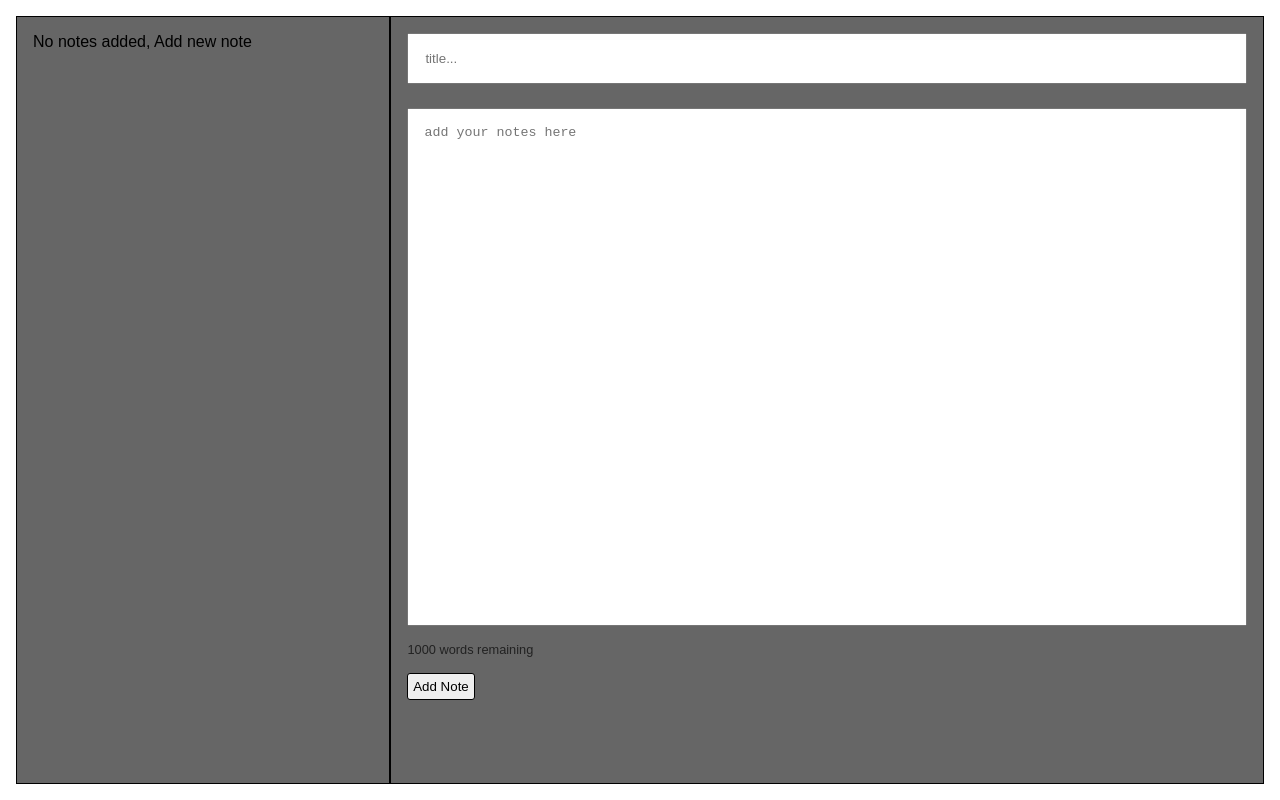
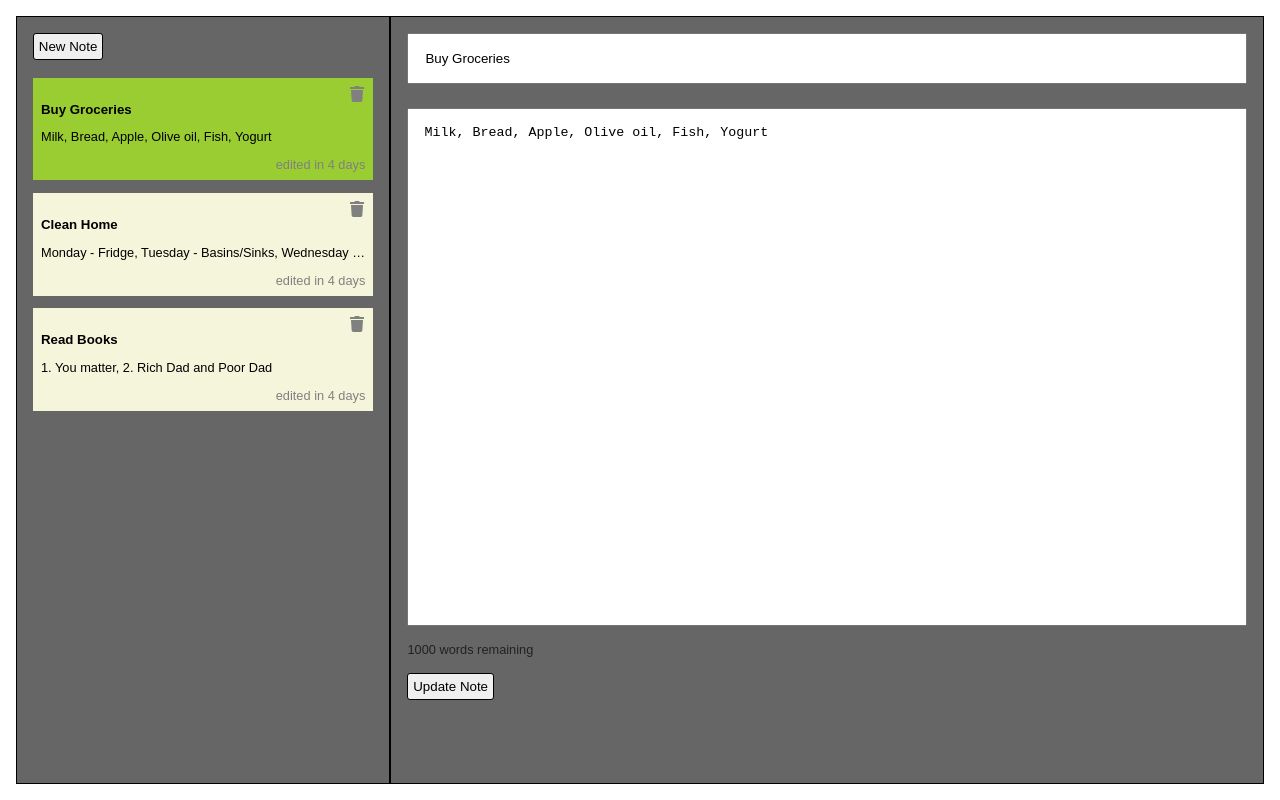
Before and after one commit to ManishaMuskan/react-notes-app, a React (Create React App) app: page / in a window 1280 px wide. Built offline with nearby package versions, Linux system fonts and the light colour scheme.

Commit message:
Moment js added to show when the note is addded oredited

```diff
--- a/package.json
+++ b/package.json
@@ -6,9 +6,11 @@
     "@testing-library/jest-dom": "^5.16.4",
     "@testing-library/react": "^13.3.0",
     "@testing-library/user-event": "^13.5.0",
+    "moment": "^2.29.3",
     "react": "^18.1.0",
     "react-dom": "^18.1.0",
     "react-icons": "^4.4.0",
+    "react-moment": "^1.1.2",
     "react-scripts": "5.0.1",
     "uuid": "^8.3.2",
     "web-vitals": "^2.1.4"
--- a/src/App.js
+++ b/src/App.js
@@ -18,40 +18,40 @@ function App() {
 			id: uuid(),
 			title: "Buy Groceries",
 			body: "Milk, Bread, Apple, Olive oil, Fish, Yogurt",
-			createdDate: "1654786692399",
-			lastModified: "1654786692499",
+			createdDate: 1654901504510,
+			lastModified: 1654901504510,
 		},
 		{
 			id: uuid(),
 			title: "Clean Home",
 			body: "Monday - Fridge, Tuesday - Basins/Sinks, Wednesday - Bedsheets",
-			createdDate: "1654786692390",
-			lastModified: "1654786692699",
+			createdDate: 1654901528228,
+			lastModified: 1654901528228,
 		},
 		{
 			id: uuid(),
 			title: "Read books",
 			body: "1. You matter, 2. Rich Dad and Poor Dad",
-			createdDate: "1654786692367",
-			lastModified: "1654786692599",
+			createdDate: 1654901551005,
+			lastModified: 1654901551005,
 		},
 	];
-	const [notes, setNotes] = useState([]);
+	const [notes, setNotes] = useState(n);
 	const [activeNote, setActiveNote] = useState(
 		!notes.length ? blankNote : notes[0]
 	);
+
+	const handleActiveNoteChange = (e) => {
+		setActiveNote((prevNote) => {
+			return { ...prevNote, [e.target.name]: e.target.value };
+		});
+	};
 
 	const activateNote = (note) => {
 		setActiveNote(note);
 		setTimeout(() => {
 			console.log(activeNote);
 		}, 1000);
-	};
-
-	const handleActiveNoteChange = (e) => {
-		setActiveNote((prevNote) => {
-			return { ...prevNote, [e.target.name]: e.target.value };
-		});
 	};
 
 	const addNote = (note) => {
@@ -70,8 +70,15 @@ function App() {
 
 	const deleteNote = (noteId) => {
 		if (noteId) {
-			let newNotes = [...notes].filter((note) => noteId !== note.id);
+			let newNotes = notes.filter((note) => noteId !== note.id);
 			setNotes(newNotes);
+
+			// todo: Look at how to do change state of activeNote with notes array
+			if (!newNotes.length) {
+				setActiveNote(blankNote);
+			} else {
+				setActiveNote(newNotes[0]);
+			}
 		}
 	};
 
@@ -94,6 +101,20 @@ function App() {
 			<div className='notes-container'>
 				<div className='notes-sidebar'>
 					{/* <NotesMenu /> */}
+					{notes.length ? (
+						<>
+							<button
+								className='add-note'
+								onClick={() => {
+									setActiveNote(blankNote);
+								}}
+							>
+								New Note
+							</button>
+							<br />
+							<br />
+						</>
+					) : null}
 					<NotesList
 						notes={notes}
 						activateNote={activateNote}
--- a/src/components/notes/note_preview.js
+++ b/src/components/notes/note_preview.js
@@ -1,7 +1,26 @@
 import React from "react";
 import { FaTrash } from "react-icons/fa";
+import Moment from "react-moment";
 
 const NotePreview = ({ note, activeNote, handleDeleteNote, activateNote }) => {
+	const renderMoment = (note) => {
+		if (!note.lastModified) {
+			return (
+				<>
+					<span>added </span>
+					<Moment fromNow>{note.createdDate}</Moment>
+				</>
+			);
+		} else {
+			return (
+				<>
+					<span>edited </span>
+					<Moment fromNow>{note.lastModified}</Moment>
+				</>
+			);
+		}
+	};
+
 	return (
 		// if previewmode="detail-preview", show detail-preview
 		<div
@@ -23,7 +42,7 @@ const NotePreview = ({ note, activeNote, handleDeleteNote, activateNote }) => {
 				<h5>{note.title}</h5>
 				<p>{note.body}</p>
 			</div>
-			<span className='notes-footer'>edited 5 secs ago</span>
+			<span className='notes-footer'>{renderMoment(note)}</span>
 		</div>
 
 		// else show list-preview with an icon and title
```
Also changed, not shown: 1 other file (tests, documents, lock files or other folders).
